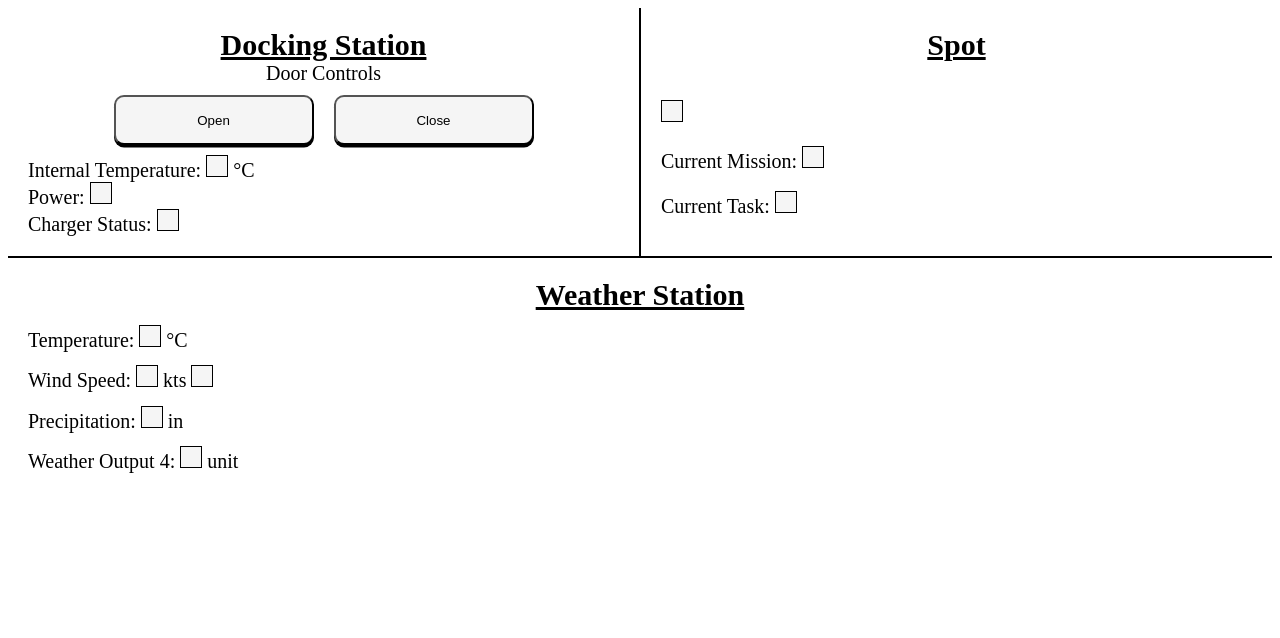
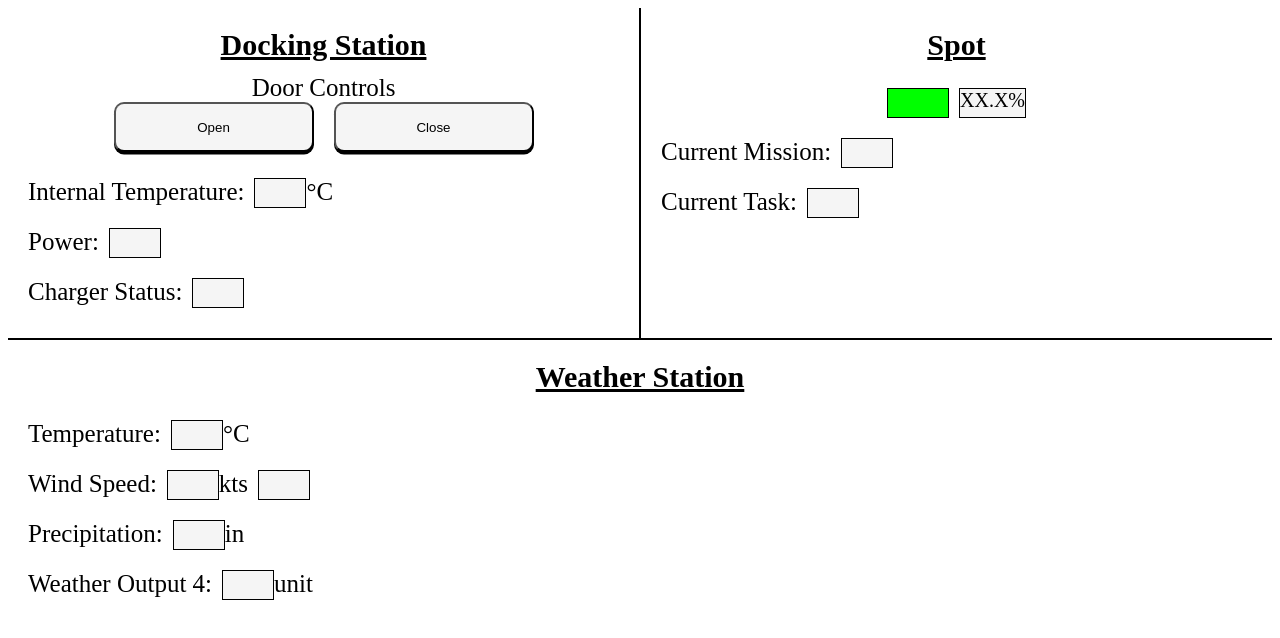
Before and after one commit to Mikestriken/Senior-Design, a plain HTML site: page HMI-Website/index.html in a window 1280 px wide. Drawn offline with Linux system fonts and the light colour scheme.

Commit message:
Updated grids

```diff
--- a/HMI-Website/index.css
+++ b/HMI-Website/index.css
@@ -1,9 +1,13 @@
                                         /** Debug Styles **/
-#dockingStation * {
+#spot * {
     /* border: 1px solid red; */
 }
 
-#door * {
+#dockingStation * {
+    /* border: 1px solid blue; */
+}
+
+#weatherStation * {
     /* border: 1px solid blue; */
 }
 
@@ -18,16 +22,24 @@ h1 {
     text-decoration: underline;
 }
 
+.label {
+    font-size: 2.5rem;
+}
+
 .output {
     /* Positioning */
     display: inline-block;
-    position: relative;
+    margin-left: 1rem;
+    /* position: relative; */
     /* top: .5rem; */
 
+    /* Coloring */
     border: .1rem solid black;
     background-color: whitesmoke;
+
+    /* Sizing */
     min-height: 2rem;
-    min-width: 2rem;
+    min-width: 5rem;
 }
 
                                         /** Main Container **/
@@ -54,26 +66,41 @@ h1 {
     /* Grid Style */
     grid-area: dockingStation;
     display: grid;
+    grid-template-rows: 5rem 9rem 5rem 5rem 5rem;
 
     /* Border Style */
     border-right: .1rem solid black;
     border-bottom: .1rem solid black;
 
 }
-
 #door {
     /* Grid Style */
     display: grid;
-    justify-self: center;
+    position: relative;
+    bottom: 1rem;
+    margin: 1rem 0rem;
+    justify-content: center;
+    align-content: center;
 }
+#internalTemperature, #powerStatus, #chargerStatus {
+    display: flex;
+    flex-wrap: nowrap;
+    align-content: center;
+    margin: 1rem 0rem;
+}
+
+/** door **/
+    /** Sub-Containers **/
     #door .label {text-align: center;}
     #doorButtons {
         display: flex;
         justify-content: center;
     }
+
+    /** Button Styling **/
     #doorButtons button {
         /* Sizing */
-    margin: 1rem;
+        margin: 0rem 1rem;
         min-width: 20rem;
         min-height: 5rem;
 
@@ -92,24 +119,75 @@ h1 {
         background-color: hsl(0, 0%, 90%);
     }
 
+/** Internal Temperature **/
+
+/** Power Status **/
+
+/** Charger Status **/
 
                                         /** Spot Section **/
 #spot {
     /* Grid Style */
     grid-area: spot;
     display: grid;
+    grid-template-rows: repeat(4, 5rem);
 
     /* Border Style */
     border-left: .1rem solid black;
     border-bottom: .1rem solid black;
 }
+#mission, #task, #battery {
+    display: flex;
+    flex-wrap: nowrap;
+    margin: 1rem 0rem;
+    align-content: center;
+}
+#battery {
+    justify-content: center;
+}
+
+/** Battery **/
+#batteryGraphicOutput {
+    /* Grid Style */
+    display: inline-block;
+
+    /* Battery Style */
+    background-color: lime;
+    border: 1;
+    min-width: 6rem;
+    min-height: 2rem;
+    margin: 0rem;
+}
+#batteryPercentageOutput {
+    display: inline-block;
+}
+
+/** Mission Status **/
+
+
+/** Task Status **/
 
                                         /** Weather Station Section **/
 #weatherStation {
     /* Grid Style */
     grid-area: weatherStation;
     display: grid;
+    grid-template-rows: repeat(5, 5rem);
 
     /* Border Style */
     border-top: .1rem solid black;
 }
+#externalTemperature, #windSpeed, #precipitation, #extra {
+    display: flex;
+    flex-wrap: nowrap;
+    margin: 1rem 0rem;
+    align-content: center;
+}
+
+/** External Temperature **/
+
+/** Wind Speed **/
+
+/** Precipitation **/
+
+/** Weather Output 4 **/
--- a/HMI-Website/index.html
+++ b/HMI-Website/index.html
@@ -26,7 +26,7 @@
             <article id="internalTemperature">
                 <span class="label">Internal Temperature:</span>
                 <span class="output" id="internalTemperatureOutput"></span>
-                <span>°C</span>
+                <span class="label">°C</span>
             </article>
 
             <article id="powerStatus">
@@ -44,8 +44,8 @@
             <h1>Spot</h1>
 
             <article id="battery">
-                <figure class="batteryGraphic" id="batteryGraphicOutput"></figure>
-                <figcaption class="output" id="batteryPercentageOutput"></figcaption>
+                <figure class="batteryGraphic output" id="batteryGraphicOutput"></figure>
+                <figcaption class="output" id="batteryPercentageOutput">XX.X%</figcaption>
             </article>
 
             <article id="mission">
@@ -62,26 +62,26 @@
         <section id="weatherStation">
             <h1>Weather Station</h1>
 
-            <article class="externalTemperature">
+            <article id="externalTemperature">
                 <span class="label">Temperature:</span>
                 <span class="output" id="externalTemperatureOutput"></span>
                 <span class="label">°C</span>
             </article>
 
-            <article class="windSpeed">
+            <article id="windSpeed">
                 <span class="label">Wind Speed:</span>
                 <span class="output" id="windSpeedOutput"></span>
                 <span class="label">kts</span>
                 <span class="output" id="windDirectionOutput"></span>
             </article>
 
-            <article class="precipitation">
+            <article id="precipitation">
                 <span class="label">Precipitation:</span>
                 <span class="output" id="precipitationOutput"></span>
                 <span class="label">in</span>
             </article>
 
-            <article class="extra">
+            <article id="extra">
                 <span class="label">Weather Output 4:</span>
                 <span class="output" id="extraOutput"></span>
                 <span class="label">unit</span>
```
Lines whose indentation alone changed are shown as unchanged.
